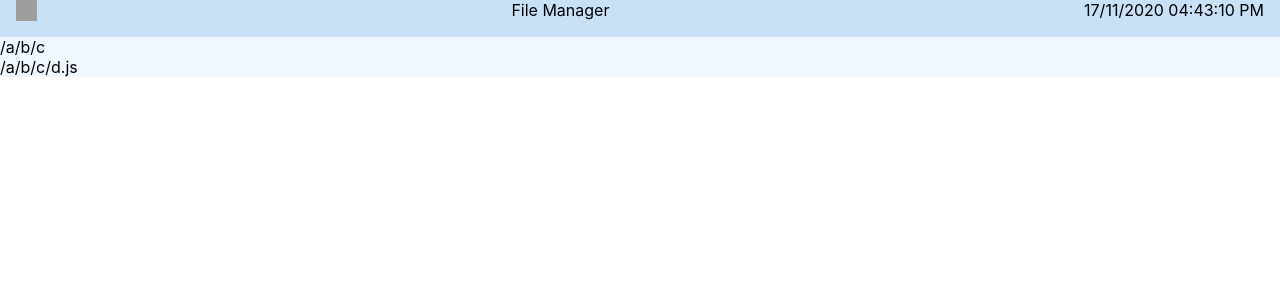
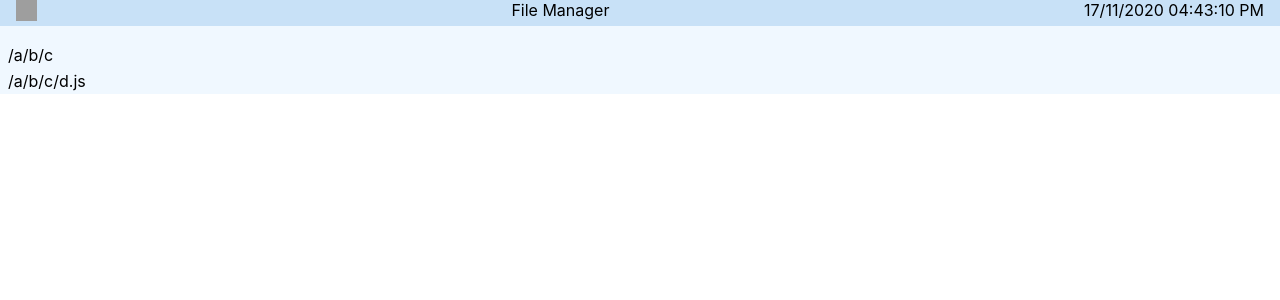
Before and after one commit to dinzone/file-manager, a React (Create React App) app in the folder client/: page / in a window 1280 px wide. Shown: the top 300 px of the page. Built offline with nearby package versions, Linux system fonts and the light colour scheme; grey boxes are pictures that could not be loaded.

Commit message:
style the list files

```diff
--- a/client/src/components/FileList/FileList.jsx
+++ b/client/src/components/FileList/FileList.jsx
@@ -1,8 +1,25 @@
+import styled from 'styled-components';
+
 import ListItem from './ListItem';
 
+const Div = styled.div`
+    display:flex;
+    flex-direction:column;
+`;
+
+const StyledListItem = styled(ListItem)`
+    margin:0.2em;
+    margin-left:0.5em;
+`;
+
+
 function FileList({ paths }) {
-    const fileList = paths.map((p, i) => <ListItem key={i} path={p}></ListItem>);
-    return fileList;
+    const fileList = paths.map((p, i) => <StyledListItem key={i} path={p}></StyledListItem>);
+    return (
+        <Div>
+            {fileList}
+        </Div>
+    );
 }
 
 export default FileList;
--- a/client/src/components/FileList/ListItem.jsx
+++ b/client/src/components/FileList/ListItem.jsx
@@ -1,6 +1,6 @@
-function ListItem({ path }) {
+function ListItem({ className, path }) {
     return (
-        <div>
+        <div className={className}>
             {path}
         </div>
     );
--- a/client/src/components/NavBar/NavBar.jsx
+++ b/client/src/components/NavBar/NavBar.jsx
@@ -5,7 +5,8 @@ import folderIcon from '../../assets/folderIcon.jpg'
 const NavHolder = styled.div`
     display: flex;
     justify-content: space-between;
-    padding-bottom: 1em;
+    margin-bottom: 1em;
+    padding-bottom: 0.3em;
     background-color:#c8e1f7;
 `;
 
```
